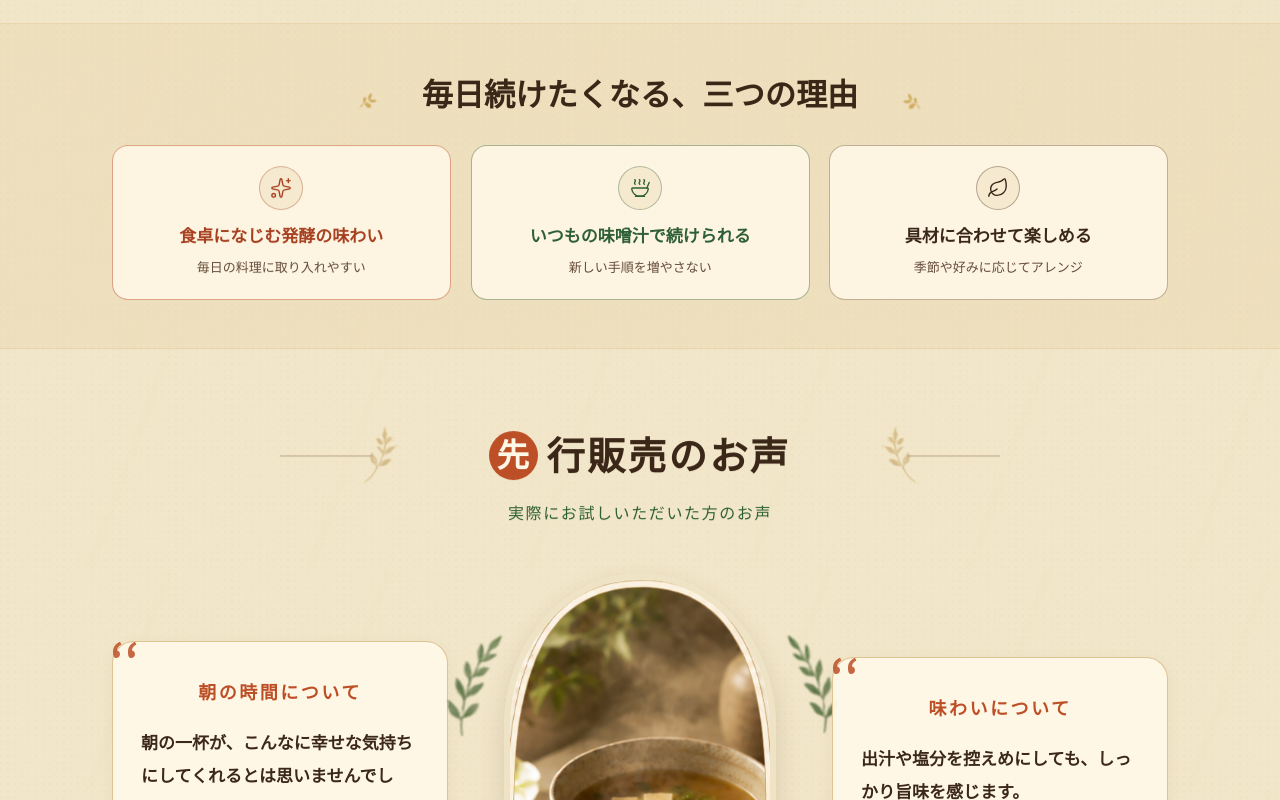
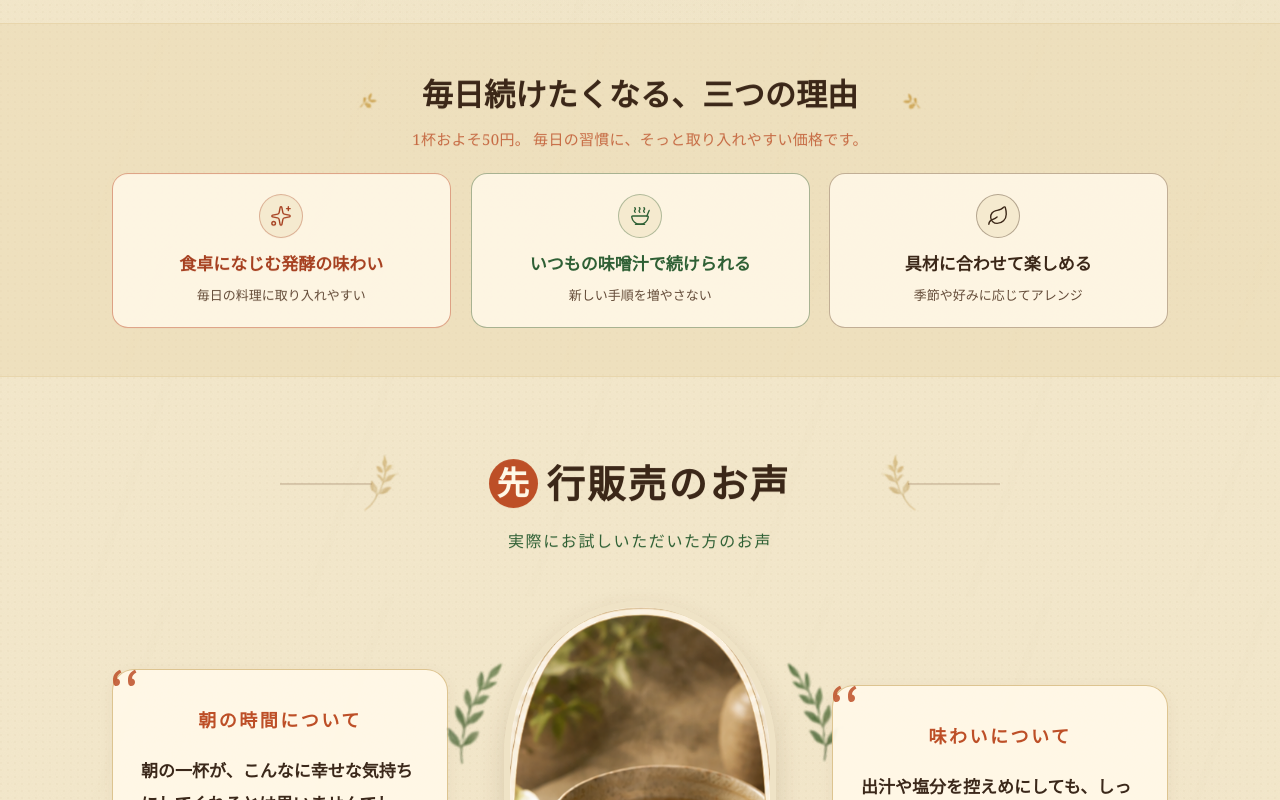
Before and after one commit to hiromyzuno-collab/my-web-app, a Next.js app: page / in a window 1280 px wide. Shown: the part 1640-2440 px from the top of the page. Built offline with nearby package versions, Linux system fonts and the light colour scheme.

Commit message:
Add gentle daily cost message

```diff
--- a/components/reasons.tsx
+++ b/components/reasons.tsx
@@ -43,9 +43,13 @@ export function Reasons() {
             毎日続けたくなる、三つの理由
             <LeafDeco variant="gold-s1" flip className="absolute right-0 top-1/2 h-7 w-7 -translate-y-1/2 sm:h-8 sm:w-8" />
           </h2>
+          <p className="mt-2 font-serif text-[13.5px] font-medium leading-7 tracking-[0.02em] text-clay/80 sm:text-[15px]">
+            <span className="block sm:inline">1杯およそ50円。</span>
+            <span className="block sm:ml-[0.2em] sm:inline">毎日の習慣に、そっと取り入れやすい価格です。</span>
+          </p>
         </Reveal>
 
-        <ul className="mt-6 grid gap-3 md:grid-cols-3 md:gap-4 lg:mt-7 lg:gap-5">
+        <ul className="mt-4 grid gap-3 md:grid-cols-3 md:gap-4 lg:mt-5 lg:gap-5">
           {reasons.map((reason, index) => {
             const Icon = reason.icon
             return (
```
